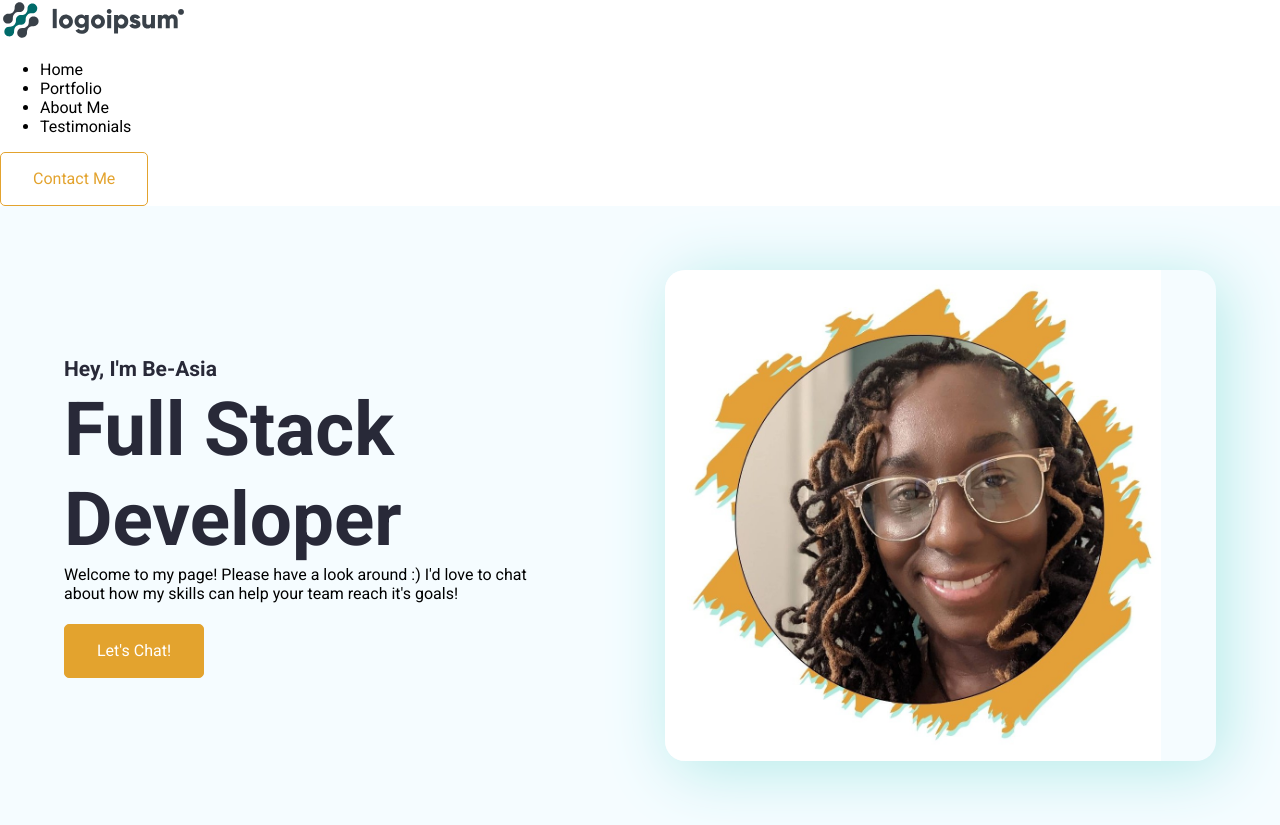
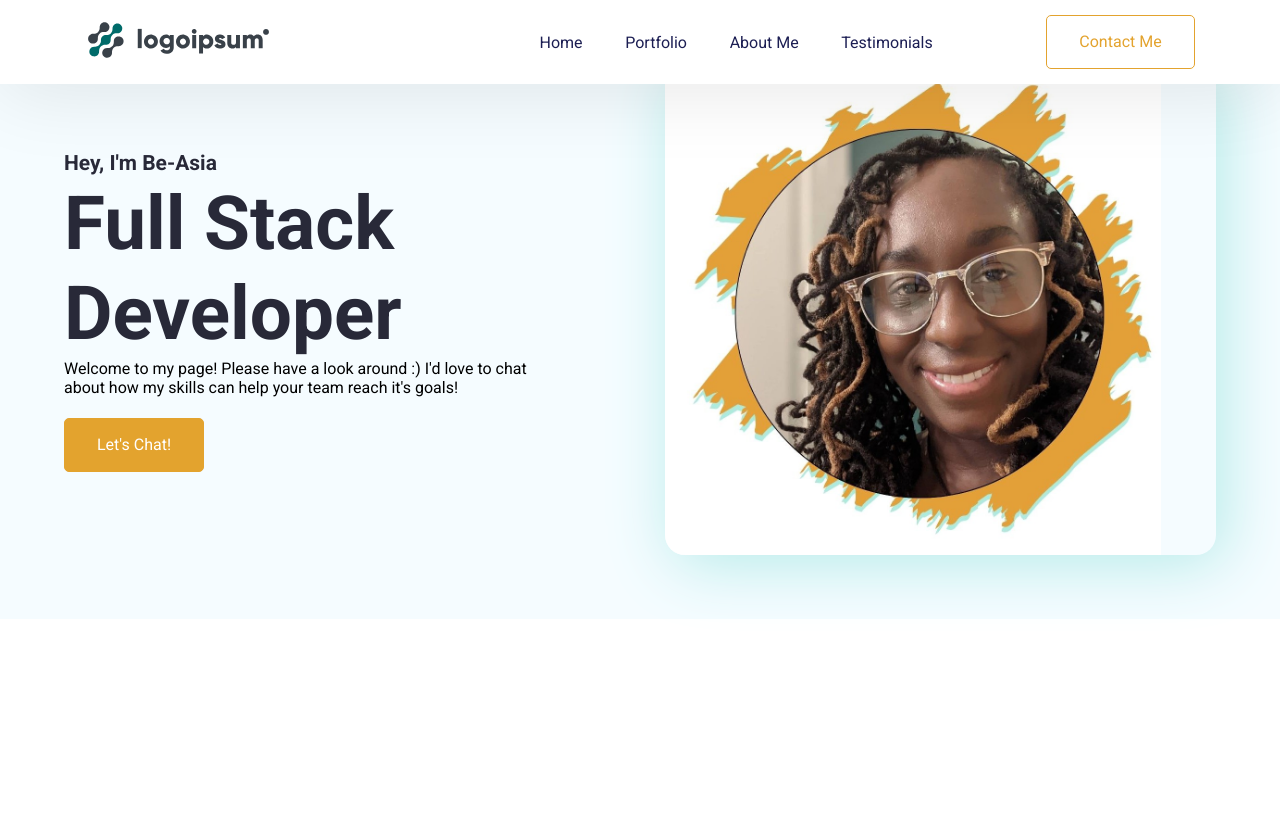
Before and after one commit to amerigirl/digitalPortfolio, a React (Create React App) app: page / in a window 1280 px wide. After the commit the page ends 800 px from the top, so only its background shows below. Built offline with nearby package versions, Linux system fonts and the light colour scheme.

Commit message:
filling out the css for the navbar

```diff
--- a/src/App.js
+++ b/src/App.js
@@ -1,7 +1,7 @@
 import "./App.css";
 import React from "react";
 import { BrowserRouter as Router, Route, Routes } from "react-router-dom";
-import Navbar from "./Pages/Home/Navbar";
+import Navbar from "./Pages/Home/Homescreen/Navbar/Navbar";
 import Home from "./Pages/Home/Homescreen";
 
 function App() {
--- /dev/null
+++ b/src/Pages/Home/Homescreen/Navbar/Navbar.css
@@ -0,0 +1,33 @@
+                    /* Navbar Style Start */
+.navbar {
+  display: flex;
+  justify-content: space-between;
+  align-items: center;
+  padding: 15px 85.333px;
+  background: var(--white);
+  box-shadow: 0px 5.333px 80px 0 rgb(0, 0, 0, 0.1);
+  position: fixed;  /* keeps the navbar on top */
+  top: 0;
+  left: 0;
+  right: 0;
+
+
+}
+.navbar--items > ul {
+    list-style: none;
+    display: flex;
+    align-items: flex-start;
+    gap: 42.667px;
+    text-decoration : none;
+}
+
+.navbar--items > ul > li > a {
+    text-decoration: none;
+}
+
+/* Navbar Content */
+.navbar--content {
+    color: var(--darkblue);
+    font-size: 16px;
+    font-style: normal;
+}
--- a/src/Pages/Home/Navbar.jsx
+++ b/src/Pages/Home/Homescreen/Navbar/Navbar.jsx
@@ -1,5 +1,6 @@
 import { useState, useEffect, use } from "react";
 import { Link } from "react-scroll";
+import "./Navbar.css";
 
 export default function Navbar() {
   const [navActive, setNavActive] = useState(false);
```
